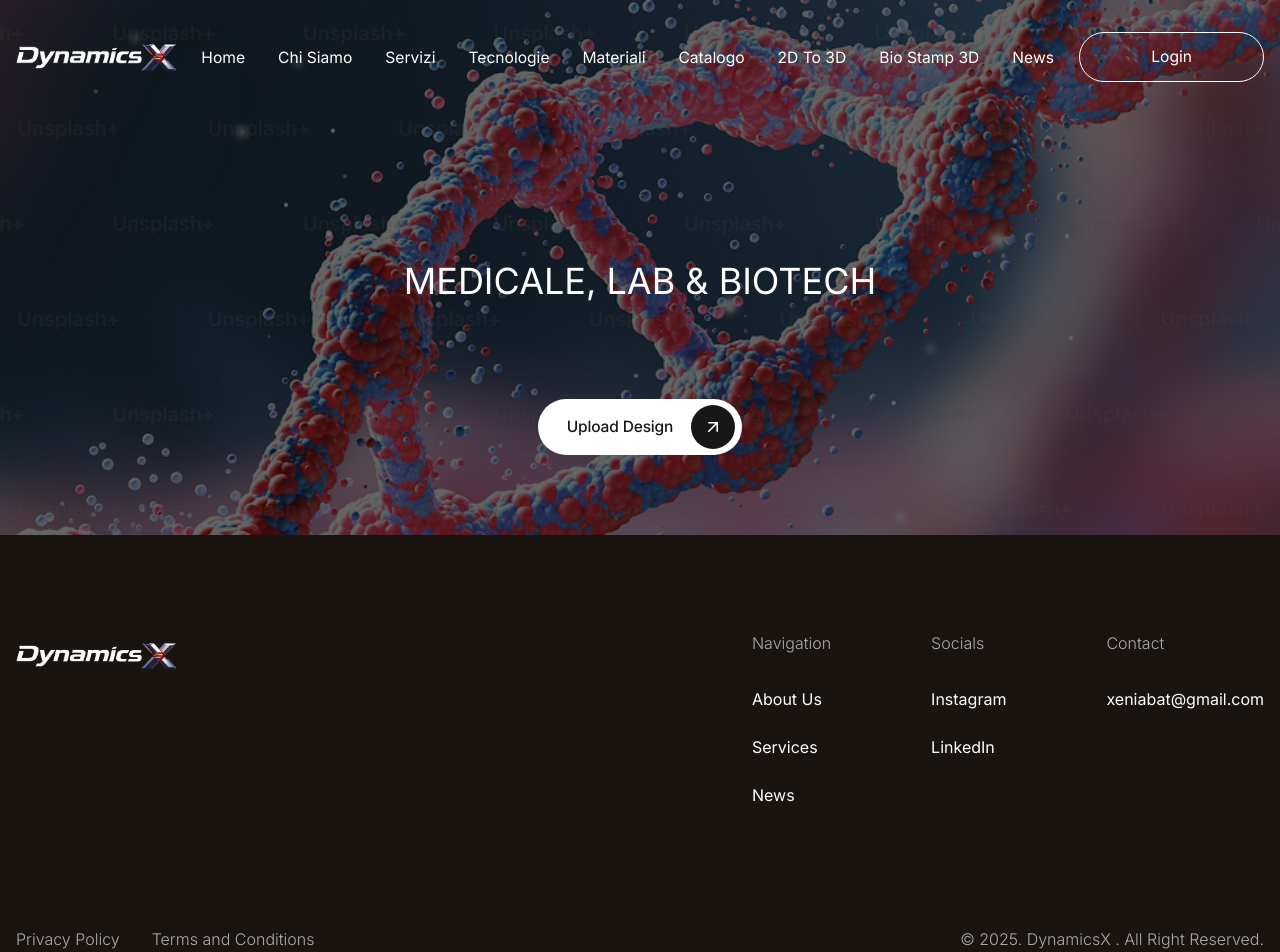
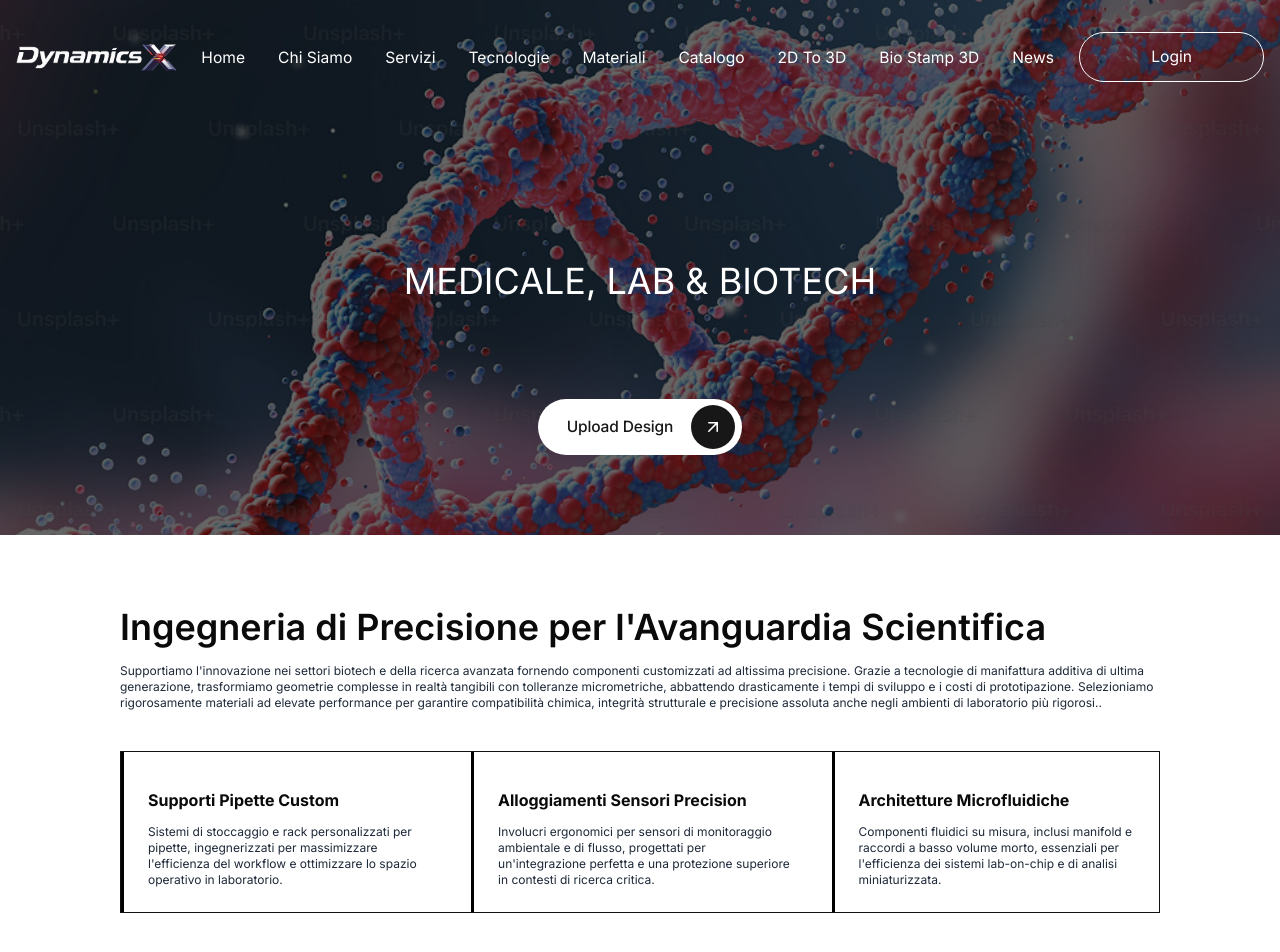
Before and after one commit to alimuzzaman-zamaddar/dynamic-x-project, a React (Vite) app: page /medicale-lab in a window 1280 px wide. Shown: the top 952 px of the page. Built offline with nearby package versions, Linux system fonts and the light colour scheme.

Commit message:
feat:complete the scientifica section

```diff
--- /dev/null
+++ b/src/components/PagesComponent/Medical/Scientifica.jsx
@@ -0,0 +1,29 @@
+import React from 'react'
+import Container from '../../../shared/Container'
+
+const Scientifica = () => {
+  return (
+    <section className='lg:py-18 py-8'>
+      <Container>
+        <h2 className='lg:text-4xl text-2xl font-semibold text-[#0A0A0A]'>Ingegneria di Precisione per l'Avanguardia Scientifica</h2>
+        <p className='text-xs font-normal text-[#1E2939] pt-4'>Supportiamo l'innovazione nei settori biotech e della ricerca avanzata fornendo componenti customizzati ad altissima precisione. Grazie a tecnologie di manifattura additiva di ultima generazione, trasformiamo geometrie complesse in realtà tangibili con tolleranze micrometriche, abbattendo drasticamente i tempi di sviluppo e i costi di prototipazione. Selezioniamo rigorosamente materiali ad elevate performance per garantire compatibilità chimica, integrità strutturale e precisione assoluta anche negli ambienti di laboratorio più rigorosi..</p>
+        <div className="flex md:flex-row flex-col gap-4 mt-10 border border-[#111]">
+          <div className="border-l-3 border-black p-6">
+            <h4 className='text-[#0A0A0A] text-base font-bold py-3'>Supporti Pipette Custom</h4>
+            <h5 className='text-xs font-normal text-[#1E2939]'>Sistemi di stoccaggio e rack personalizzati per pipette, ingegnerizzati per massimizzare l'efficienza del workflow e ottimizzare lo spazio operativo in laboratorio.</h5>
+          </div>
+          <div className="border-l-3 border-black p-6">
+            <h4 className='text-[#0A0A0A] text-base font-bold py-3'>Alloggiamenti Sensori Precision</h4>
+            <h5 className='text-xs font-normal  text-[#1E2939]'>Involucri ergonomici per sensori di monitoraggio ambientale e di flusso, progettati per un'integrazione perfetta e una protezione superiore in contesti di ricerca critica.</h5>
+          </div>
+          <div className="border-l-3 border-black p-6">
+            <h4 className='text-[#0A0A0A] text-base font-bold py-3'>Architetture Microfluidiche</h4>
+            <h5 className='text-xs font-normal text-[#1E2939]'>Componenti fluidici su misura, inclusi manifold e raccordi a basso volume morto, essenziali per l'efficienza dei sistemi lab-on-chip e di analisi miniaturizzata.</h5>
+          </div>
+        </div>
+      </Container>
+    </section>
+  )
+}
+
+export default Scientifica
--- a/src/pages/MedicaleLab.jsx
+++ b/src/pages/MedicaleLab.jsx
@@ -1,11 +1,13 @@
 import React from 'react'
 import NewBanner from '../components/CommonComponents/NewBanner'
 import MedicaleBanner from "../assets/img/bg/medicalebanner.png"
+import Scientifica from '../components/PagesComponent/Medical/Scientifica'
 
 const MedicaleLab = () => {
   return (
     <>
       <NewBanner image={MedicaleBanner} title={"MEDICALE, LAB & BIOTECH"} />
+      <Scientifica />
     </>
   )
 }
```
